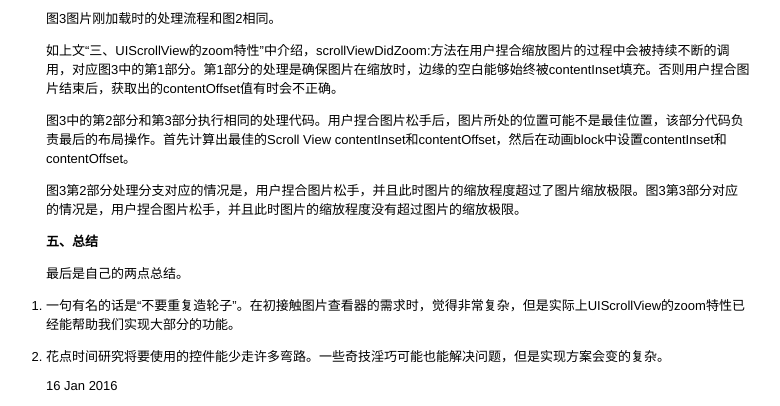
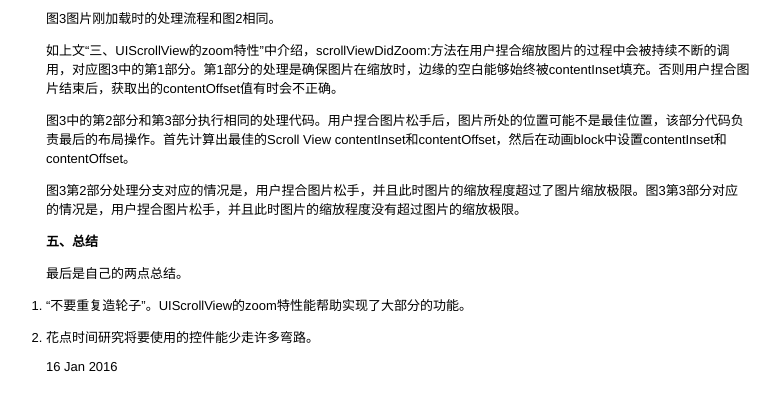
Before and after one commit to rob2468/rob2468.github.io, a Jekyll site: the page built from _posts/2016-01-16-Image-Browser-Implementation-And-Optimization.md, in a window 1280 px wide and 900 px high, scrolled down 2449 px, cut to the strip 494-900 px from the top of the window. Shown: the whole strip, without its empty margins (274-1054 px from the left). Built offline with Jekyll 4.4.1, drawn with Linux system fonts in a browser that asks for light colours.

Commit message:
modify the post "2016-01-16"

```diff
--- a/_posts/2016-01-16-Image-Browser-Implementation-And-Optimization.md
+++ b/_posts/2016-01-16-Image-Browser-Implementation-And-Optimization.md
@@ -85,8 +85,8 @@ UIScrollView中有如下3个属性，通过设置这些属性，能够实现内
 
 最后是自己的两点总结。
 
-1. 一句有名的话是“不要重复造轮子”。在初接触图片查看器的需求时，觉得非常复杂，但是实际上UIScrollView的zoom特性已经能帮助我们实现大部分的功能。
+1. “不要重复造轮子”。UIScrollView的zoom特性能帮助实现了大部分的功能。
 
-2. 花点时间研究将要使用的控件能少走许多弯路。一些奇技淫巧可能也能解决问题，但是实现方案会变的复杂。
+2. 花点时间研究将要使用的控件能少走许多弯路。
 
 {{ page.date | date_to_string }}
```
